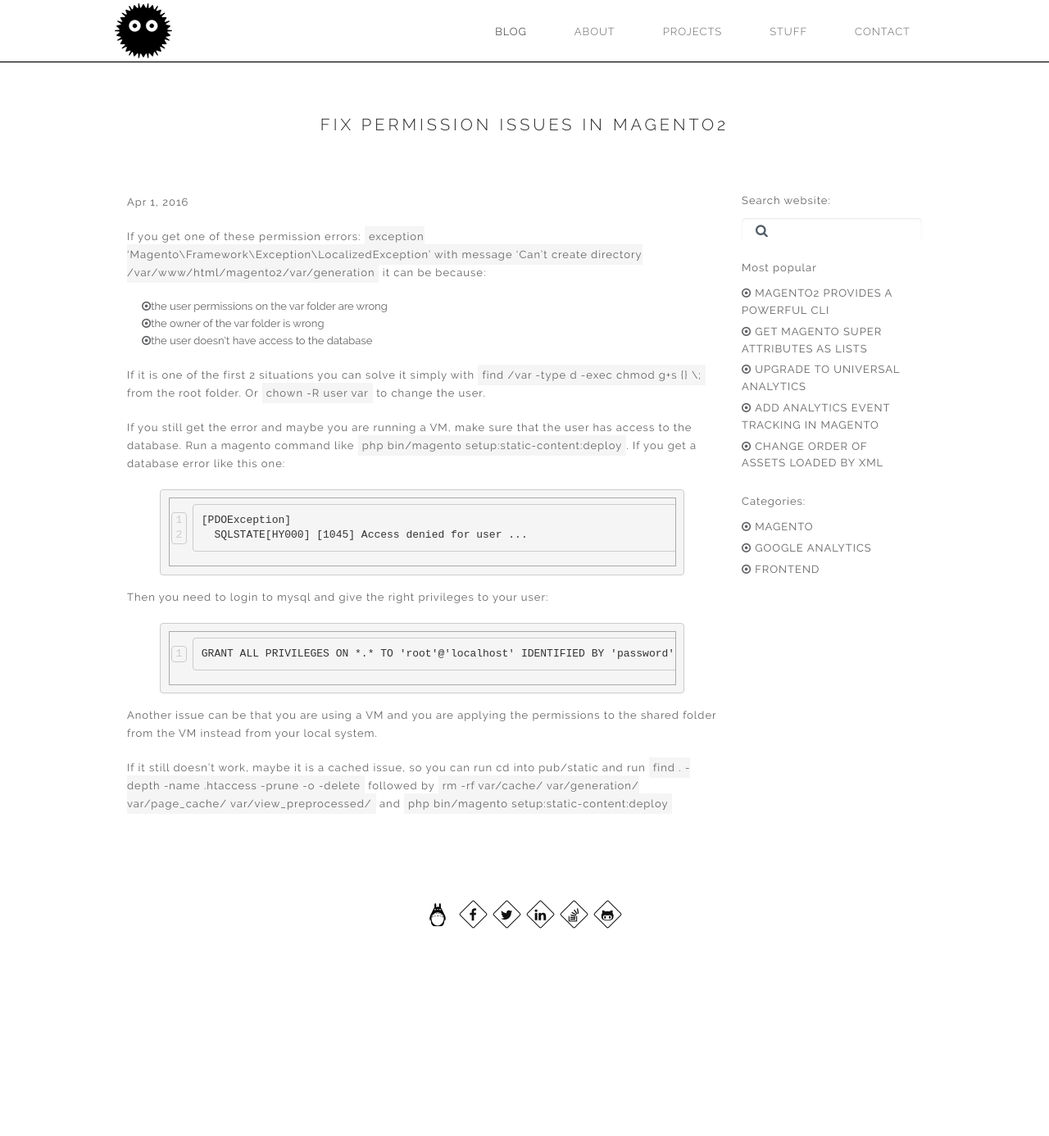
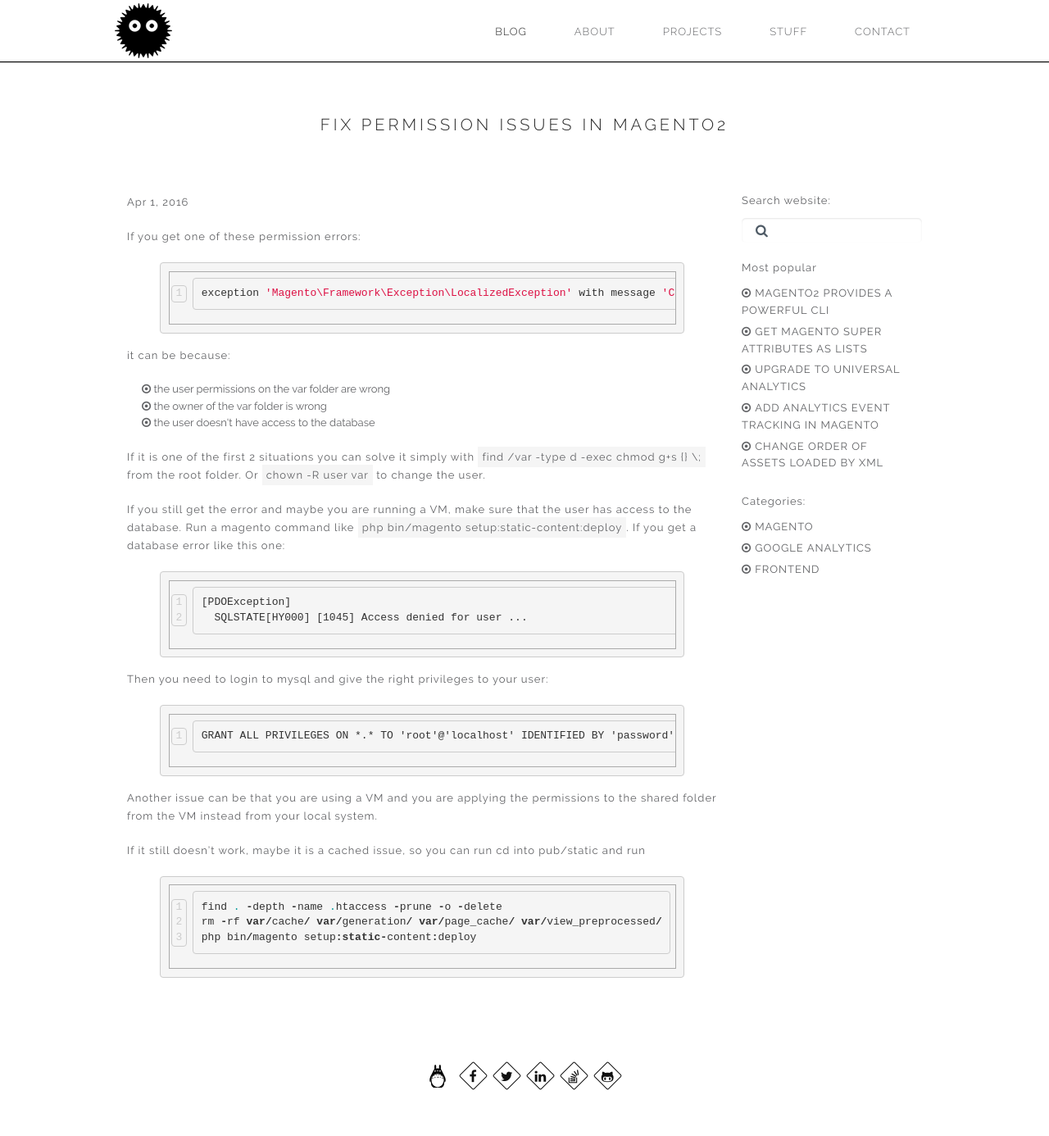
Before and after one commit to ClaudiuCreanga/ClaudiuCreanga.github.io, a Jekyll site: the page built from _posts/2016-04-01-fix-magento2-permission-errors.markdown, in a window 1280 px wide. Shown: the whole page at 82% size. Built offline with Jekyll 4.4.1, drawn with Linux system fonts in a browser that asks for light colours; nearby versions of some CDN libraries; comment, search, counter and statistics services are not loaded; before the commit the page ends 1189 px from its top, so only the background shows below that.

Commit message:
finished post

```diff
--- a/_posts/2016-04-01-fix-magento2-permission-errors.markdown
+++ b/_posts/2016-04-01-fix-magento2-permission-errors.markdown
@@ -5,11 +5,16 @@
 categories: magento
 description: "Permission issues in magento2 can be caused by many issues, here is a few ways to solve them."
 ---
-If you get one of these permission errors: <span class="code">exception 'Magento\Framework\Exception\LocalizedException' with message 'Can't create directory /var/www/html/magento2/var/generation</span> it can be because:
+If you get one of these permission errors:
+{% highlight php linenos %}
+exception 'Magento\Framework\Exception\LocalizedException' with message 'Can't create directory /var/www/html/magento2/var/generation
+{% endhighlight %}
+
+it can be because:
 <ul class="cool-bullet lists">
-<li>the user permissions on the var folder are wrong</li>
-<li>the owner of the var folder is wrong</li>
-<li>the user doesn't have access to the database</li>
+<li> the user permissions on the var folder are wrong</li>
+<li> the owner of the var folder is wrong</li>
+<li> the user doesn't have access to the database</li>
 </ul>
 If it is one of the first 2 situations you can solve it simply with <span class="code">find /var -type d -exec chmod g+s {} \;</span> from the root folder. Or <span class="code">chown -R user var</span> to change the user.
 
@@ -25,4 +30,9 @@
 
 Another issue can be that you are using a VM and you are applying the permissions to the shared folder from the VM instead from your local system.
 
-If it still doesn't work, maybe it is a cached issue, so you can run cd into pub/static and run <span class="code">find . -depth -name .htaccess -prune -o -delete</span> followed by <span class="code">rm -rf var/cache/ var/generation/ var/page_cache/ var/view_preprocessed/</span> and <span class="code">php bin/magento setup:static-content:deploy</span>
+If it still doesn't work, maybe it is a cached issue, so you can run cd into pub/static and run
+{% highlight php linenos %}
+find . -depth -name .htaccess -prune -o -delete
+rm -rf var/cache/ var/generation/ var/page_cache/ var/view_preprocessed/
+php bin/magento setup:static-content:deploy
+{% endhighlight %}
```
